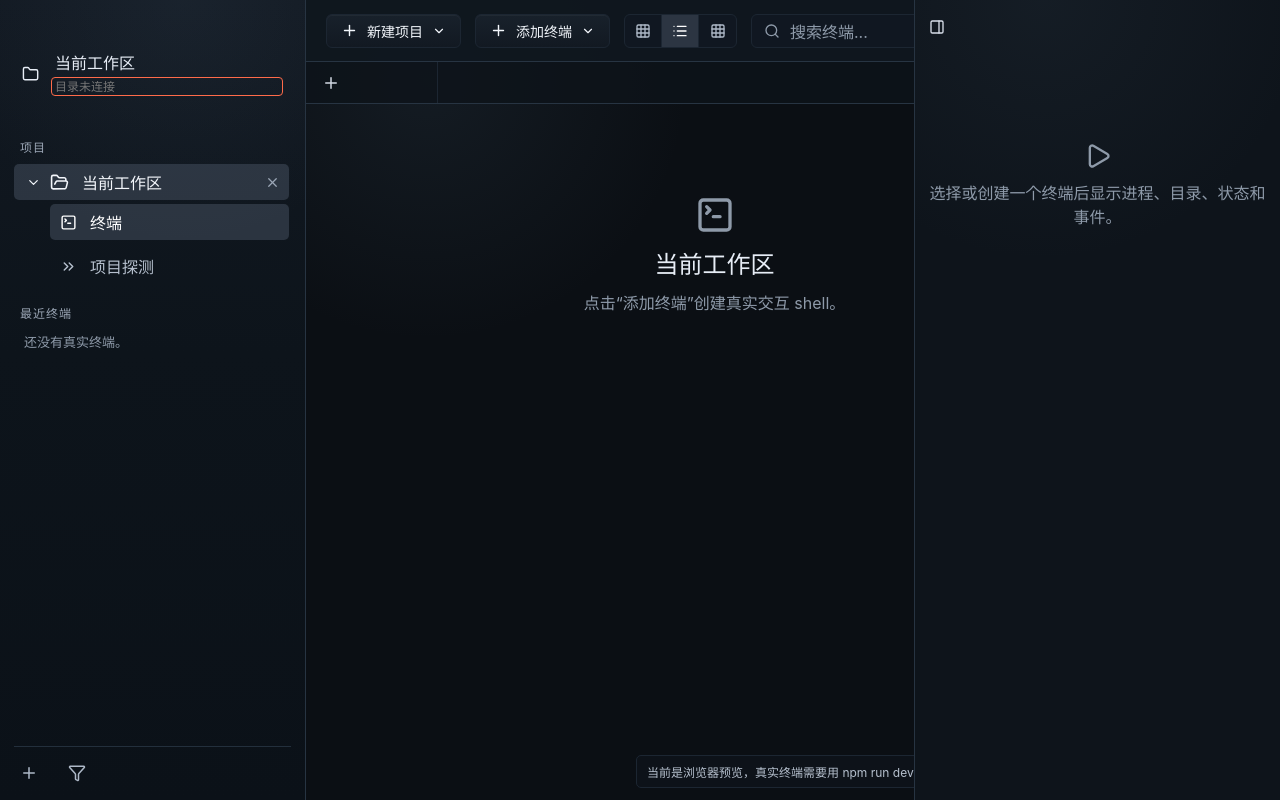
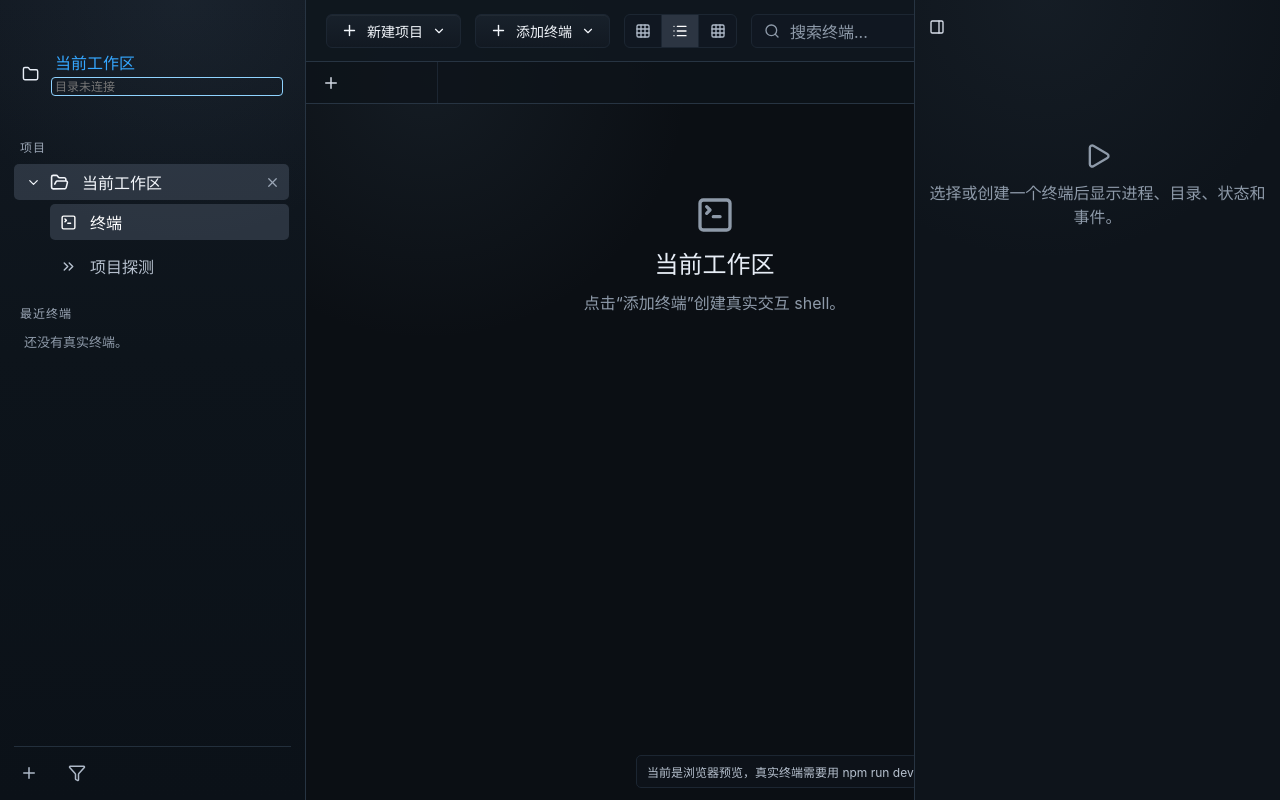
Before and after one commit to EvanAI0331/terminal-workspace, a React (Vite) app: page / in a window 1280 px wide. Built offline with nearby package versions, Linux system fonts and the light colour scheme.

Commit message:
Tune project header colors

```diff
--- a/src/App.css
+++ b/src/App.css
@@ -83,7 +83,7 @@
 }
 
 .brandNameInput {
-  color: var(--text);
+  color: #35a7ff;
   font-size: 16px;
   font-weight: 750;
   line-height: 1.15;
@@ -92,7 +92,7 @@
 .brandPathInput {
   display: block;
   margin-top: 3px;
-  border-color: #ff6b4a;
+  border-color: #8fd3ff;
   color: #fff;
   font-size: 12px;
 }
```
